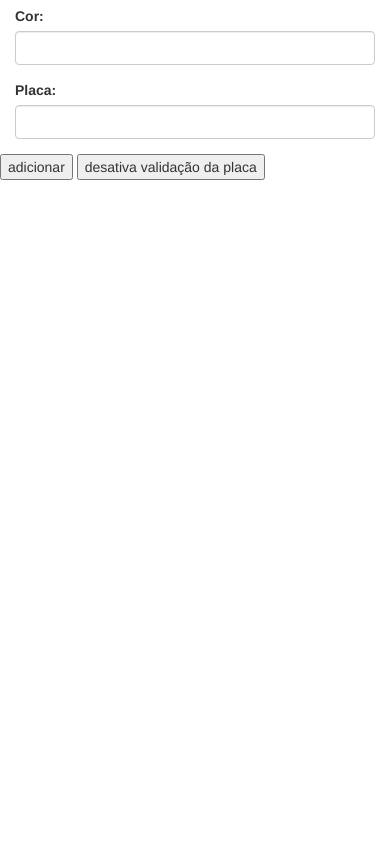
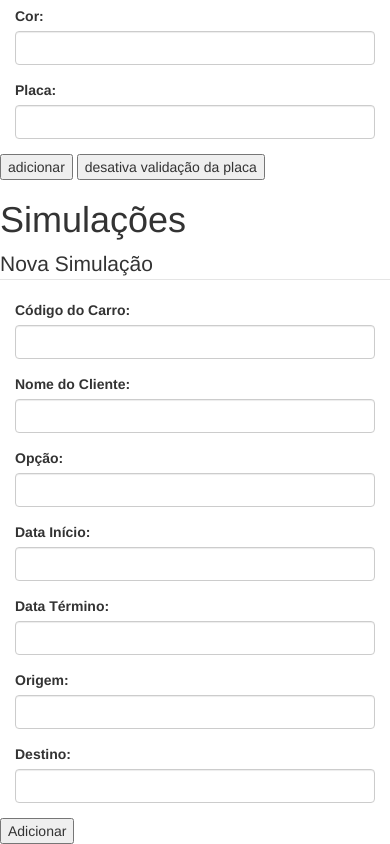
Before and after one commit to porcelani/playground-front-end, a website: page appCarro/aplicacao.html in a window 390 px wide. Shown: the part 337-1181 px from the top of the page. Before the commit the page ends 844 px from the top, so only its background shows below. Drawn offline with nearby package versions, Linux system fonts and the light colour scheme.

Commit message:
Aula dia 19/03/2016 - Formulário para criar simulacão.

```diff
--- a/appCarro/aplicacao.html
+++ b/appCarro/aplicacao.html
@@ -53,6 +53,59 @@
         </fieldset>
       </form>
 
+      <h1>Simulações</h1>
+      <ul id="listaSimulacao">
+      </ul>
+
+      <form id="formNovaSimulacao">
+          <fieldset>
+              <legend>Nova Simulação</legend>
+              <div class="form-group">
+                  <label class="col-md-3 control-label" for="codigoCarro">Código do Carro:</label>
+                  <div class="col-md-9">
+                      <input class="form-control" type="text" id="codigoCarro" value="">
+                  </div>
+              </div>
+              <div class="form-group">
+                  <label class="col-md-3 control-label"  for="nomeCliente">Nome do Cliente:</label>
+                  <div class="col-md-9">
+                      <input class="form-control" type="text" id="nomeCliente" value="">
+                  </div>
+              </div>
+              <div class="form-group">
+                  <label class="col-md-3 control-label"  for="opcao">Opção:</label>
+                  <div class="col-md-9">
+                      <input class="form-control" type="text" id="opcao" value="">
+                  </div>
+              </div>
+              <div class="form-group">
+                  <label class="col-md-3 control-label"  for="dataInicio">Data Início:</label>
+                  <div class="col-md-9">
+                      <input class="form-control" type="text" id="dataInicio" value="">
+                  </div>
+              </div>
+              <div class="form-group">
+                  <label class="col-md-3 control-label"  for="dataTermino">Data Término:</label>
+                  <div class="col-md-9">
+                      <input class="form-control" type="text" id="dataTermino" value="">
+                  </div>
+              </div>
+              <div class="form-group">
+                  <label class="col-md-3 control-label"  for="origem">Origem:</label>
+                  <div class="col-md-9">
+                      <input class="form-control" type="text" id="origem" value="">
+                  </div>
+              </div>
+              <div class="form-group">
+                  <label class="col-md-3 control-label"  for="destino">Destino:</label>
+                  <div class="col-md-9">
+                      <input class="form-control" type="text" id="destino" value="">
+                  </div>
+              </div>
+              <button type="button" id="btnAdicionarSimulacao">Adicionar</button>
+          </fieldset>
+      </form>
+
 
   </body>
 </html>
--- a/appCarro/js/sistemaCarro.js
+++ b/appCarro/js/sistemaCarro.js
@@ -1,6 +1,12 @@
 function SistemaCarro(){
 
+  var codigoCarro = 0;
+  var idSimulacao = 0;
+
   function Carro(fab, mod, ano, cor, pla){
+    codigoCarro++;
+
+    this.codigoCarro = codigoCarro;
     this.fabricante = fab;
     this.modelo = mod;
     this.ano = ano;
@@ -62,7 +68,15 @@ function SistemaCarro(){
     simulacoes.push(simulacao);
     console.log('Adicionando ' + simulacao.toString());
     console.log(simulacoes);
+    adicionarSimulacaoALista(simulacao);
     event.preventDefault();
+  }
+
+  function adicionarSimulacaoALista(simulacao) {
+    var li = document.createElement('li');
+    li.textContent = simulacao.toString();
+    var lista = document.getElementById('listaSimulacao');
+    lista.appendChild(li);
   }
 
   function adicionaCarroALista(carro) {
@@ -93,6 +107,9 @@ function SistemaCarro(){
   var btnAdicionar = document.getElementById('btnAdicionar');
   btnAdicionar.addEventListener('click', novoCarro);
 
+  var btnAdicionarSimulacao = document.getElementById('btnAdicionarSimulacao');
+  btnAdicionarSimulacao.addEventListener('click', novaSimulacao);
+
   var inputPlaca = document.getElementById('placa');
   inputPlaca.addEventListener('keyup', function(){
     var inputPlaca = document.getElementById('placa');
```
